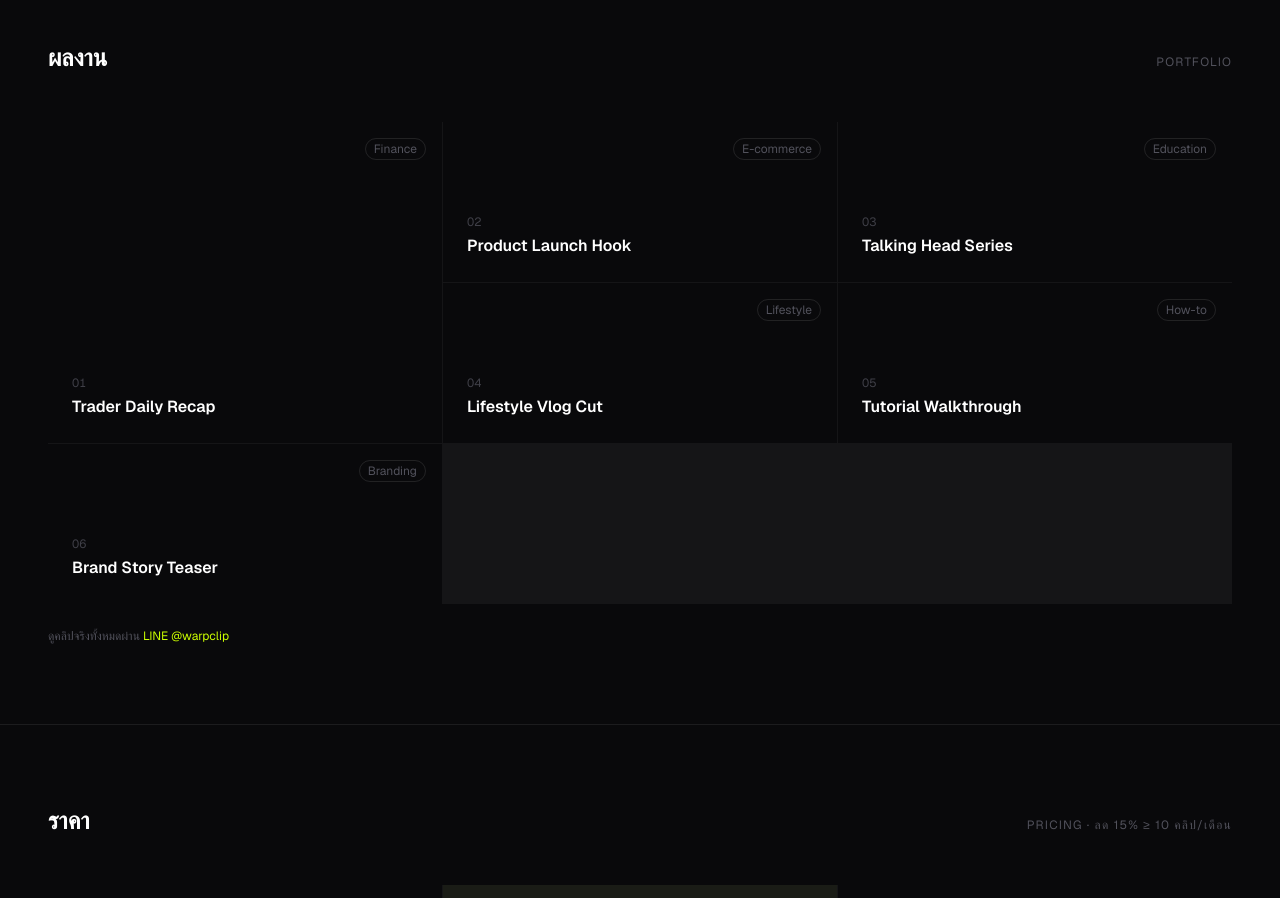
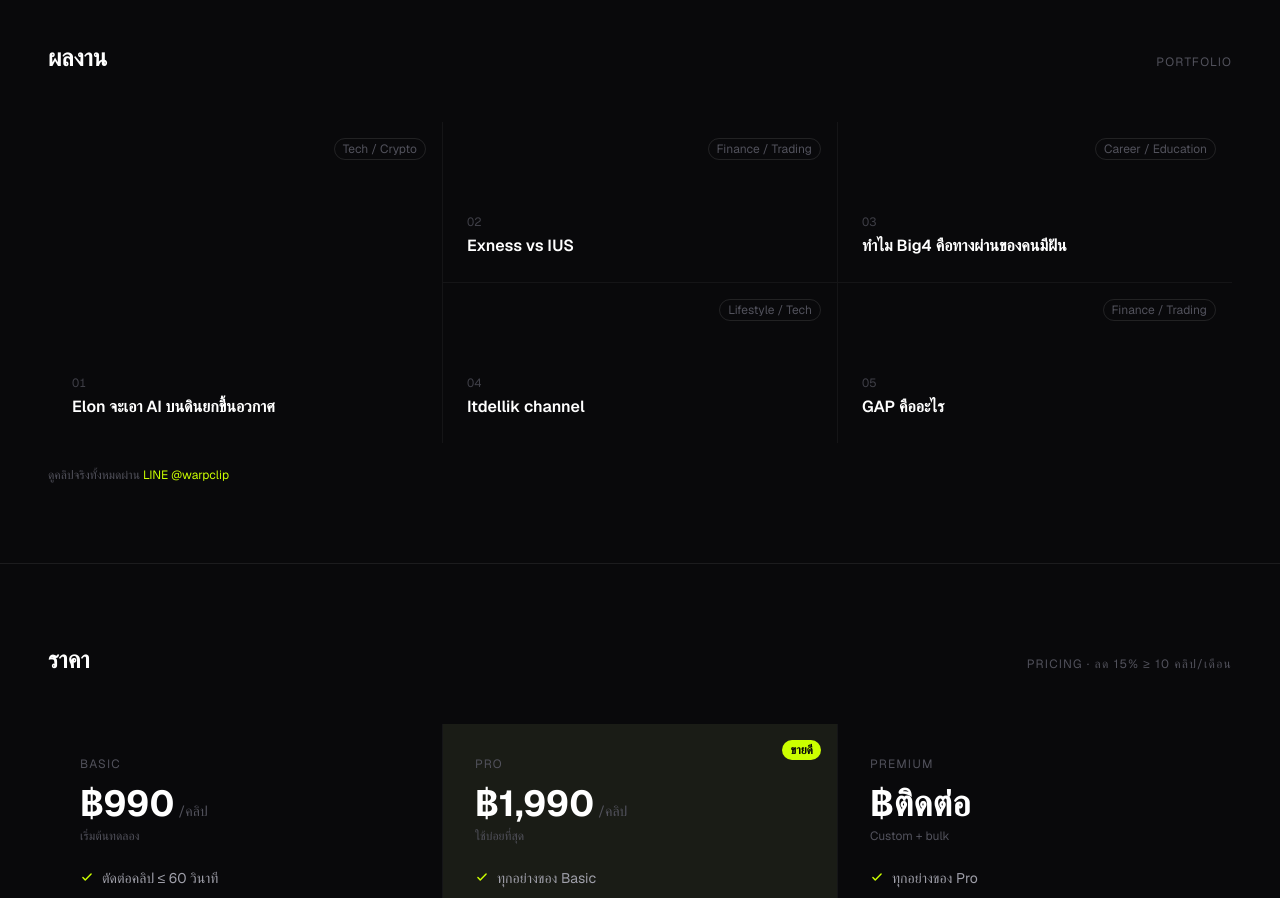
Before and after one commit to PASAKON/WarpClip-webapp, a Next.js app: page /landing2 in a window 1280 px wide. Shown: the part 1380-2278 px from the top of the page. Built offline with nearby package versions, Linux system fonts and the light colour scheme.

Commit message:
fix(landings): rebase on main — merge data exports + use item.url key

```diff
--- a/src/app/landing1/page.tsx
+++ b/src/app/landing1/page.tsx
@@ -127,7 +127,7 @@ function Portfolio() {
       </p>
       <div className="mt-12 divide-y divide-white/8">
         {PORTFOLIO_ITEMS.map((item, i) => (
-          <div key={item.id} className="group flex items-baseline justify-between py-5">
+          <div key={item.url} className="group flex items-baseline justify-between py-5">
             <div className="flex items-baseline gap-6">
               <span className="w-6 shrink-0 text-xs tabular-nums text-zinc-700 transition group-hover:text-[#CCFF00]">
                 {String(i + 1).padStart(2, "0")}
--- a/src/app/landing2/page.tsx
+++ b/src/app/landing2/page.tsx
@@ -125,7 +125,7 @@ function Portfolio() {
       <div className="grid grid-cols-2 gap-px bg-white/5 sm:grid-cols-3">
         {PORTFOLIO_ITEMS.map((item, i) => (
           <div
-            key={item.id}
+            key={item.url}
             className={`group relative flex flex-col justify-end bg-zinc-950 p-6 transition hover:bg-zinc-900 ${
               i === 0 ? "sm:row-span-2" : ""
             }`}
--- a/src/app/landing3/page.tsx
+++ b/src/app/landing3/page.tsx
@@ -161,7 +161,7 @@ function Portfolio() {
           </div>
           {PORTFOLIO_ITEMS.map((item, i) => (
             <div
-              key={item.id}
+              key={item.url}
               className="grid grid-cols-[3rem_1fr_auto] gap-4 border-b border-white/5 py-3 last:border-0"
             >
               <span className="text-zinc-700 tabular-nums">{String(i).padStart(3, "0")}</span>
--- a/src/app/landing4/page.tsx
+++ b/src/app/landing4/page.tsx
@@ -128,7 +128,7 @@ function Portfolio() {
         <div className="mt-12 grid gap-4 sm:grid-cols-2 lg:grid-cols-3">
           {PORTFOLIO_ITEMS.map((item) => (
             <div
-              key={item.id}
+              key={item.url}
               className="group relative aspect-[9/16] overflow-hidden rounded-3xl bg-zinc-950"
             >
               <div className="absolute inset-0 bg-zinc-900/50 transition group-hover:bg-zinc-900/30" />
--- a/src/app/landing5/page.tsx
+++ b/src/app/landing5/page.tsx
@@ -123,7 +123,7 @@ function Portfolio() {
         <div className="mt-16 border-t border-white/8">
           {PORTFOLIO_ITEMS.map((item) => (
             <div
-              key={item.id}
+              key={item.url}
               className="flex items-center justify-between border-b border-white/8 py-6"
             >
               <h3 className="text-lg font-semibold text-white">{item.title}</h3>
--- a/src/data/portfolio.ts
+++ b/src/data/portfolio.ts
@@ -1,18 +1,50 @@
-export type PortfolioItem = {
-  id: string;
-  title: string;
-  category: string;
-  tiktokUrl?: string;
-};
+/**
+ * WarpClip landing data layer.
+ *
+ * - PORTFOLIO_ITEMS: real TikTok clips from editor Oikill (PR #12)
+ * - PRICING_TIERS: 3 service tiers
+ * - SERVICES_DATA: 6 service offerings (used by landing variants)
+ */
 
-export const PORTFOLIO_ITEMS: PortfolioItem[] = [
-  { id: "1", title: "Trader Daily Recap", category: "Finance" },
-  { id: "2", title: "Product Launch Hook", category: "E-commerce" },
-  { id: "3", title: "Talking Head Series", category: "Education" },
-  { id: "4", title: "Lifestyle Vlog Cut", category: "Lifestyle" },
-  { id: "5", title: "Tutorial Walkthrough", category: "How-to" },
-  { id: "6", title: "Brand Story Teaser", category: "Branding" },
-];
+export const PORTFOLIO_ITEMS = [
+  {
+    title: "Elon จะเอา AI บนดินยกขึ้นอวกาศ",
+    creator: "NewWorldFinance",
+    category: "Tech / Crypto",
+    engagement: "36.5K likes",
+    url: "https://vt.tiktok.com/ZSx5g5YKy/",
+  },
+  {
+    title: "Exness vs IUS",
+    creator: "กอล์ฟ พัสกร",
+    category: "Finance / Trading",
+    engagement: "3.5K likes",
+    url: "https://vt.tiktok.com/ZSx5bo6vW/",
+  },
+  {
+    title: "ทำไม Big4 คือทางผ่านของคนมีฝัน",
+    creator: "RonNy BBA ตัวตึง",
+    category: "Career / Education",
+    engagement: "3.4K likes",
+    url: "https://vt.tiktok.com/ZSx5p2kaD/",
+  },
+  {
+    title: "Itdellik channel",
+    creator: "Itdellik",
+    category: "Lifestyle / Tech",
+    engagement: "15K followers · 266K likes",
+    url: "https://www.tiktok.com/@itdellik_",
+  },
+  {
+    title: "GAP คืออะไร",
+    creator: "กอล์ฟ พัสกร",
+    category: "Finance / Trading",
+    engagement: "362 likes",
+    url: "https://vt.tiktok.com/ZSx5bGQXb/",
+  },
+] as const;
+
+export type PortfolioItem = (typeof PORTFOLIO_ITEMS)[number];
 
 export const PRICING_TIERS = [
   {
--- a/src/lib/tiktok-oembed.ts
+++ b/src/lib/tiktok-oembed.ts
@@ -1,26 +1,24 @@
-type OEmbedResponse = {
+export interface OEmbedResult {
+  thumbnail_url: string;
   title: string;
-  author_name: string;
-  thumbnail_url?: string;
-};
+}
 
-export type TikTokMeta = {
-  title: string;
-  authorName: string;
-  thumbnailUrl: string | null;
-};
-
-export async function fetchTikTokMeta(tiktokUrl: string): Promise<TikTokMeta | null> {
+export async function fetchOEmbed(url: string): Promise<OEmbedResult | null> {
   try {
-    const endpoint = `https://www.tiktok.com/oembed?url=${encodeURIComponent(tiktokUrl)}`;
-    const res = await fetch(endpoint, { next: { revalidate: 86400 } });
+    const controller = new AbortController();
+    const timer = setTimeout(() => controller.abort(), 5000);
+    const res = await fetch(
+      `https://www.tiktok.com/oembed?url=${encodeURIComponent(url)}`,
+      {
+        signal: controller.signal,
+        next: { revalidate: 86400 },
+      },
+    );
+    clearTimeout(timer);
     if (!res.ok) return null;
-    const data: OEmbedResponse = await res.json();
-    return {
-      title: data.title,
-      authorName: data.author_name,
-      thumbnailUrl: data.thumbnail_url ?? null,
-    };
+    const data = await res.json();
+    if (!data.thumbnail_url) return null;
+    return { thumbnail_url: data.thumbnail_url, title: data.title ?? "" };
   } catch {
     return null;
   }
```
